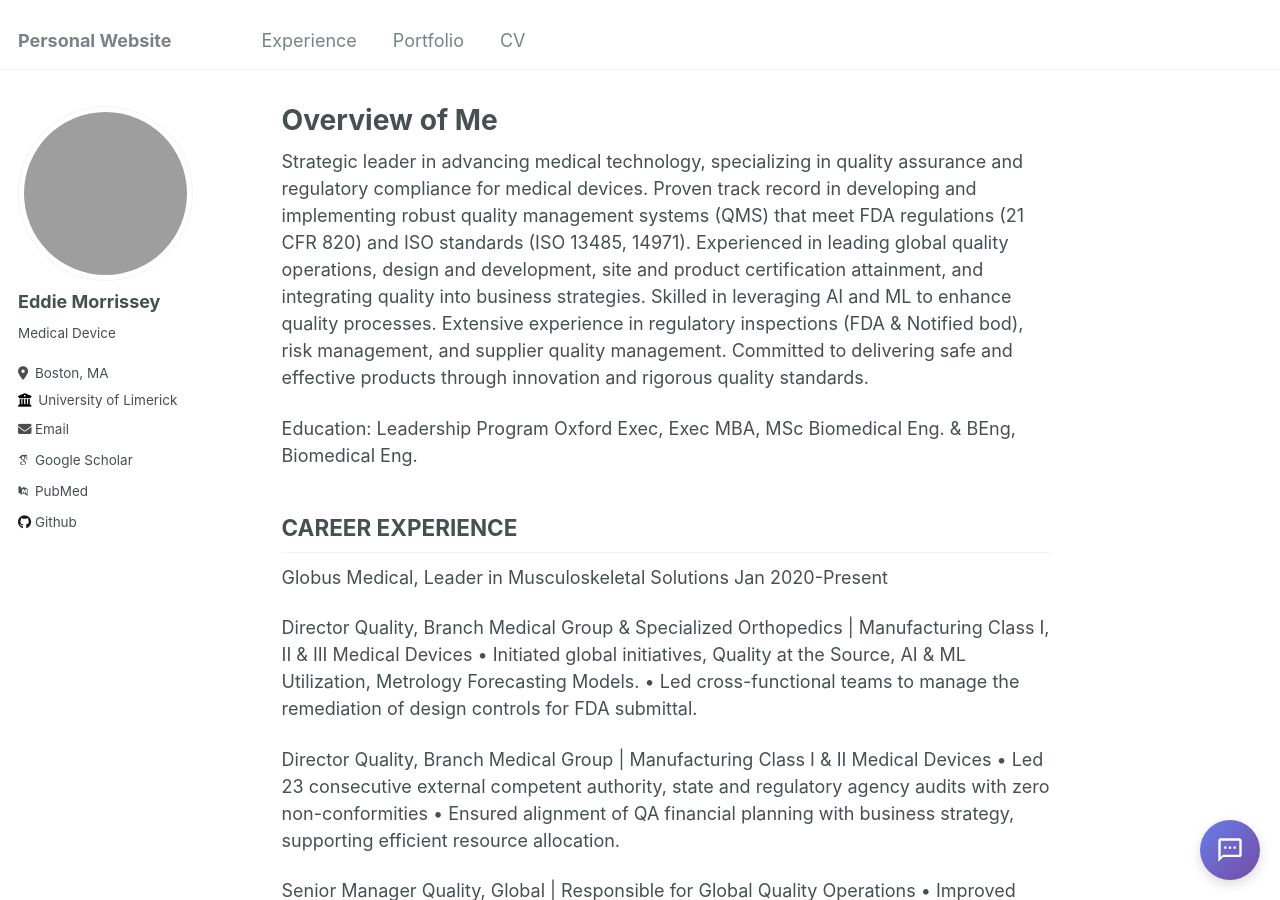
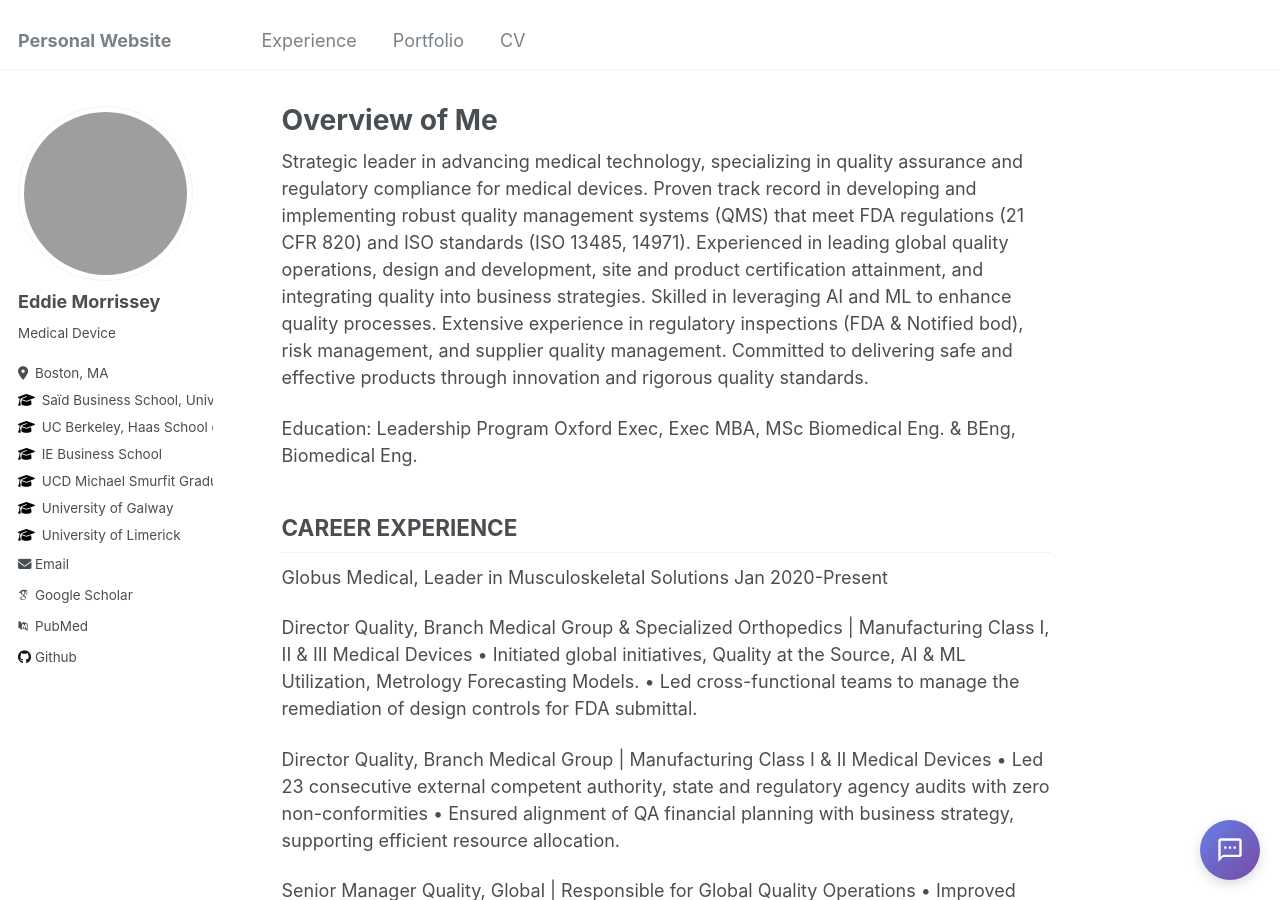
Before and after one commit to eddiemorrissey/eddiemorrissey.github.io, a Jekyll site: the page built from _pages/about.md, in a window 1280 px wide and 900 px high. Built offline with Jekyll 4.4.1, drawn with Linux system fonts in a browser that asks for light colours; some web fonts are replaced.

Commit message:
Add custom education section to sidebar profile

```diff
--- a/_config.yml
+++ b/_config.yml
@@ -29,6 +29,15 @@ author:
   employer         : "University of Limerick"
   uri              : # URL
   email            : "eddiejjmorrissey@gmail.com"
+
+  # Education
+  education:
+    - "Saïd Business School, University of Oxford"
+    - "UC Berkeley, Haas School of Business"
+    - "IE Business School"
+    - "UCD Michael Smurfit Graduate Business School"
+    - "University of Galway"
+    - "University of Limerick"
 
   # Academic websites
   arxiv            : # URL - Update with the correct link to your profile
--- a/_includes/author-profile.html
+++ b/_includes/author-profile.html
@@ -27,9 +27,14 @@
       {% if author.location %}
         <li class="author__desktop"><i class="fa-solid fa-location-dot icon-pad-right" aria-hidden="true"></i>{{ author.location }}</li>
       {% endif %}
-      {% if author.employer %}
-        <li class="author__desktop"><i class="fa fa-solid fa-building-columns icon-pad-right" aria-hidden="true"></i>{{ author.employer }}</li>
+
+      <!-- Education Section -->
+      {% if author.education %}
+        {% for school in author.education %}
+          <li class="author__desktop"><i class="fa fa-graduation-cap icon-pad-right" aria-hidden="true"></i>{{ school }}</li>
+        {% endfor %}
       {% endif %}
+
       {% if author.uri %}
         <li><a href="{{ author.uri }}"><i class="fas fa-fw fa-link icon-pad-right" aria-hidden="true"></i>{{ site.data.ui-text[site.locale].website_label | default: "Website" }}</a></li>
       {% endif %}
```
